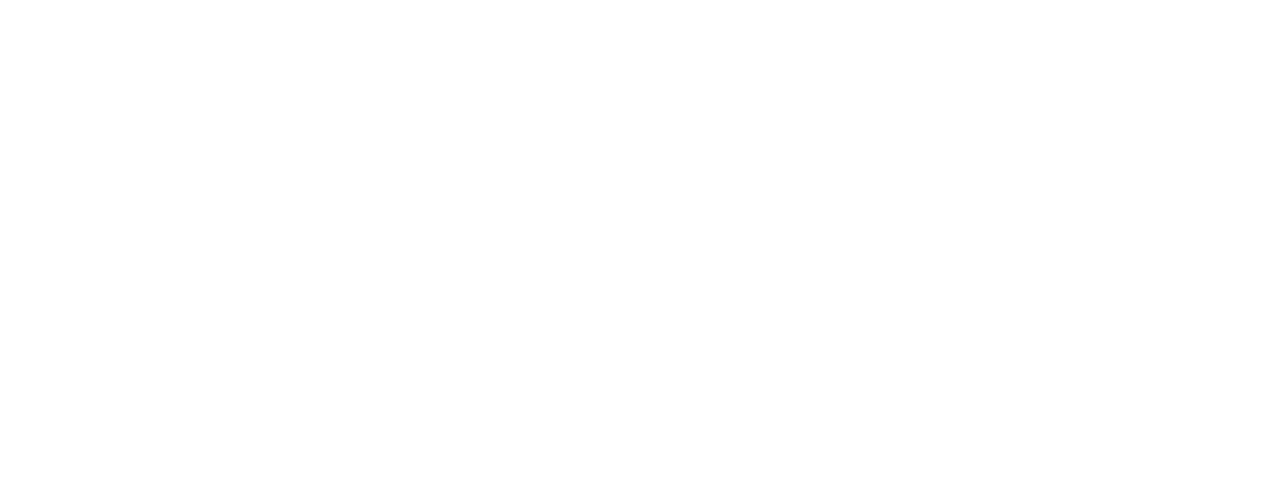
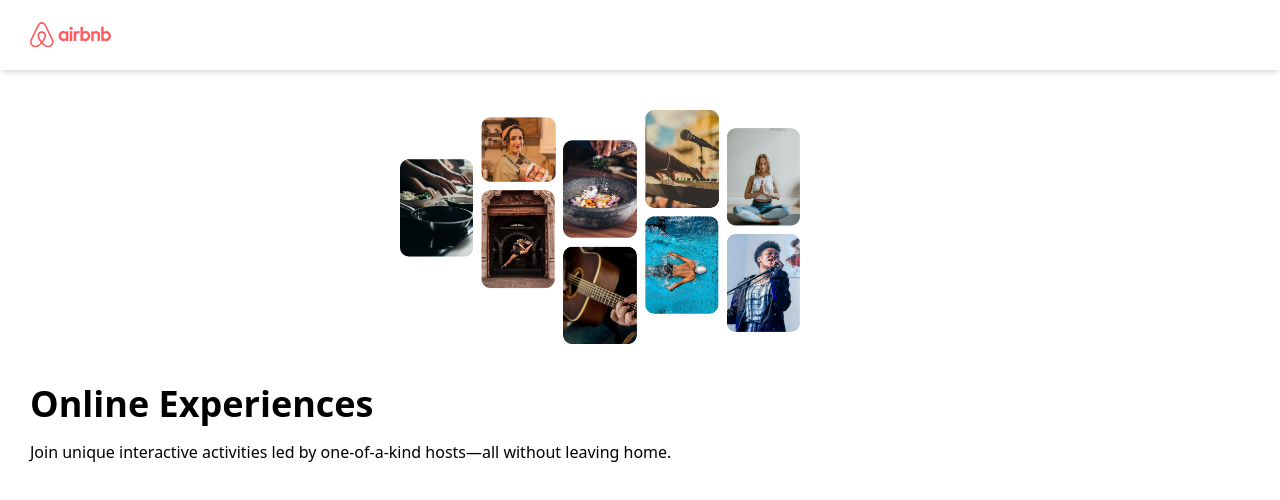
Before and after one commit to DiaperHater/airbnb-clone, a React (Vite) app: page / in a window 1280 px wide. Shown: the top 500 px of the page. Built offline with nearby package versions, Linux system fonts and the light colour scheme.

Commit message:
feat: Navbar, HeroSection components

```diff
--- a/index.html
+++ b/index.html
@@ -2,9 +2,8 @@
 <html lang="en">
   <head>
     <meta charset="UTF-8" />
-    <link rel="icon" type="image/svg+xml" href="/vite.svg" />
     <meta name="viewport" content="width=device-width, initial-scale=1.0" />
-    <title>Vite + React</title>
+    <title>AirBnb</title>
   </head>
   <body>
     <div id="root"></div>
--- a/src/App.jsx
+++ b/src/App.jsx
@@ -1,8 +1,12 @@
+import Navbar from './components/Navbar'
+import HeroSection from './components/HeroSection'
 
 function App() {
 
   return (
-    <div className="container">
+    <div>
+      <Navbar />
+      <HeroSection />
     </div>
   )
 }
--- /dev/null
+++ b/src/components/HeroSection.jsx
@@ -0,0 +1,17 @@
+import heroImage from '../assets/hero-image.jpg'
+
+export default function HeroSection() {
+    return(
+        <section className="hero py-10">
+            <div className="wrapper flex flex-col">
+                <img src={heroImage} alt=""  className="w-[400px] max-w-full place-self-center"/>
+                <h1 className="text-4xl font-semibold pt-10 pb-4">
+                    Online Experiences
+                </h1>
+                <p className="font-light">
+                    Join unique interactive activities led by one-of-a-kind hosts—all without leaving home.
+                </p>
+            </div>
+        </section>
+    )
+}
--- /dev/null
+++ b/src/components/Navbar.jsx
@@ -0,0 +1,11 @@
+import logo from '../assets/logo.svg'
+
+export default function Navbar() {
+    return(
+        <header className="navbar py-[22px] shadow-md">
+            <div className="wrapper">
+                <img src={logo} alt="" className="w-[82px]"/>
+            </div>
+        </header>
+    )
+}
--- a/src/index.css
+++ b/src/index.css
@@ -1,3 +1,7 @@
 @tailwind base;
 @tailwind components;
 @tailwind utilities;
+
+.wrapper {
+    @apply w-[1200px] max-w-full px-[30px];
+}
```
Also changed, not shown: src/assets/hero-image.jpg (added), src/assets/logo.svg (added).
